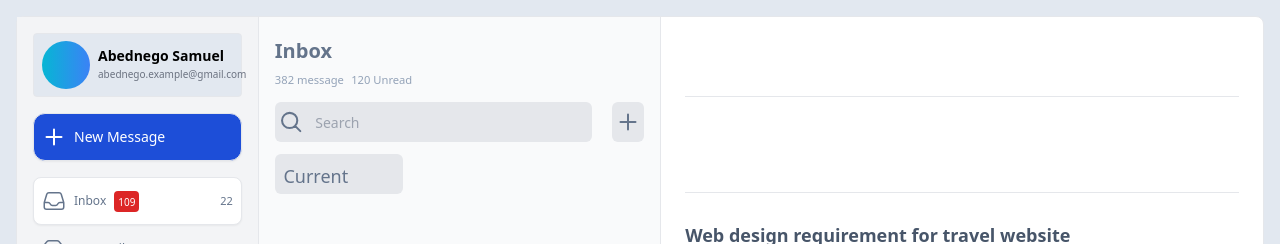
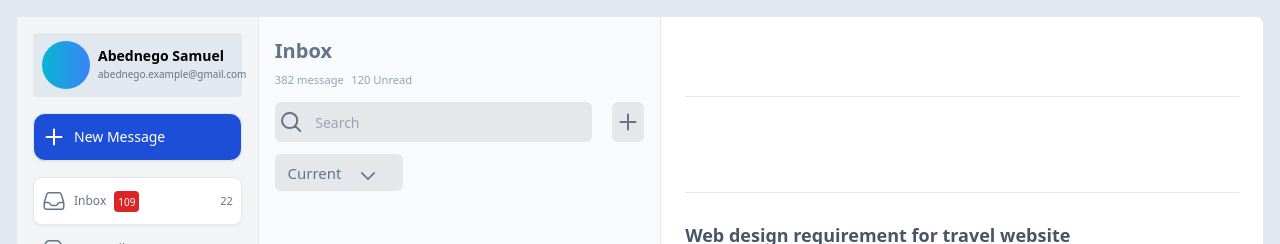
Before and after one commit to koomabenjamin/mailbox-vue-ui, a Vue app: page / in a window 1280 px wide. Shown: the top 244 px of the page. Built offline with nearby package versions, Linux system fonts and the light colour scheme.

Commit message:
current button

```diff
--- a/src/views/MailBox.vue
+++ b/src/views/MailBox.vue
@@ -101,8 +101,13 @@
             </div>
 
           </div>
-          <div class="bg-gray-200 rounded-md w-32">
-            <small class="text-[18px] p-[0.6px] ml-2 p-2">Current</small>
+          <div class="bg-gray-200 rounded-md w-32 flex">
+            <small class="text-[15px] p-[0.6px] ml-3 p-2">Current</small>
+            <component
+              class="h-5 w-5 stroke-2 ml-4 mt-3"
+              :is="OutlineIcons['ChevronDownIcon']">
+            </component>
+            <!-- ChevronDownIcon -->
           </div>
         </div>
       </div>
```
